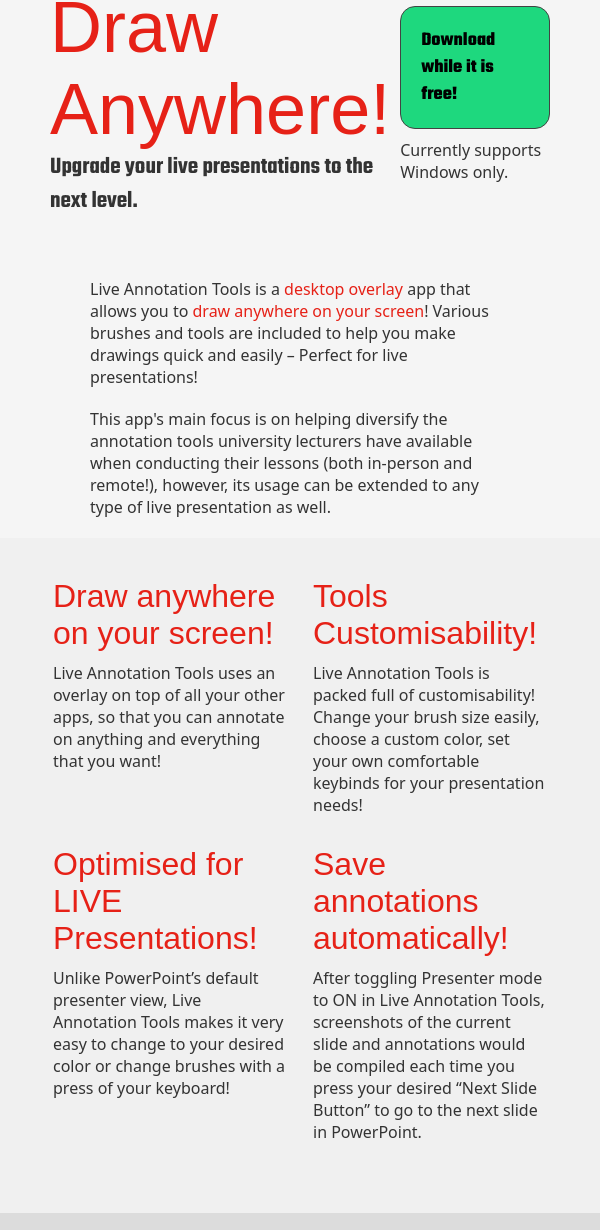
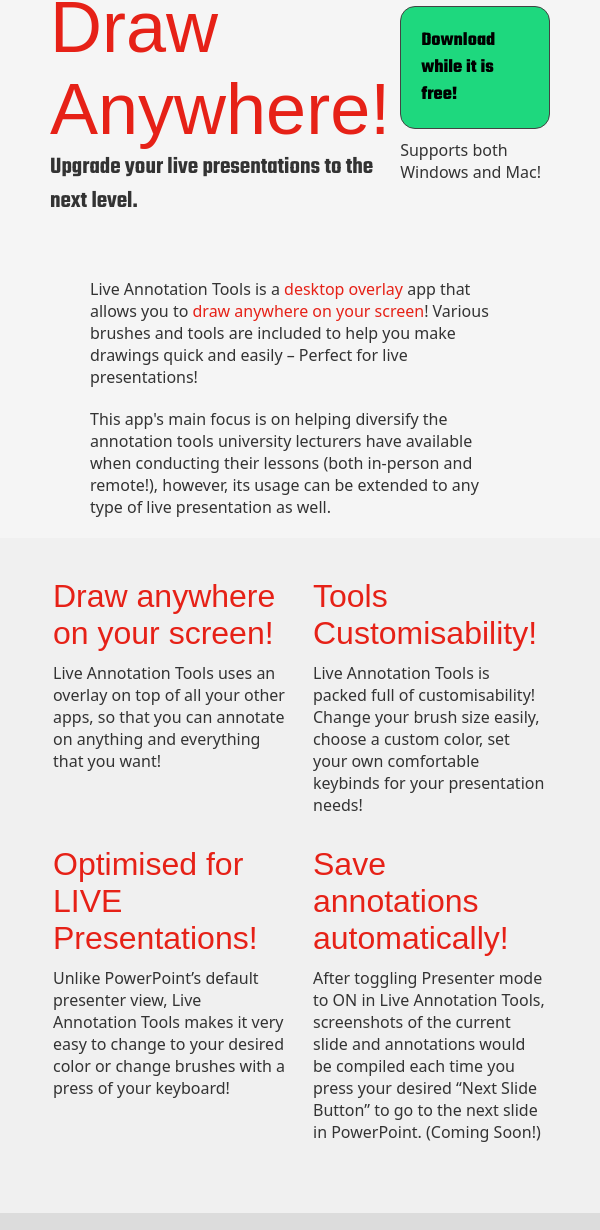
Before and after one commit to TLChicken/lecturer-broadcasting-software, an Electron app: page docs/index.html in a window 600 px wide. Shown: the part 546-1776 px from the top of the page. Drawn offline with Linux system fonts and the light colour scheme; a web font is replaced by a local one.

Commit message:
Add Mac Support indication on website

```diff
--- a/docs/index.html
+++ b/docs/index.html
@@ -122,7 +122,7 @@
             <a href="https://forms.gle/39RNj5MoSbQNW1Ar9" class="download-box teko-extrabold">
                 Download while it is free!
             </a>
-            <p>Currently supports Windows only.</p>
+            <p>Supports both Windows and Mac!</p>
         </div>
 
     </section>
@@ -149,7 +149,7 @@
         </div>
         <div class="feature">
             <h2>Save annotations automatically!</h2>
-            <p>After toggling Presenter mode to ON in Live Annotation Tools, screenshots of the current slide and annotations would be compiled each time you press your desired “Next Slide Button” to go to the next slide in PowerPoint.</p>
+            <p>After toggling Presenter mode to ON in Live Annotation Tools, screenshots of the current slide and annotations would be compiled each time you press your desired “Next Slide Button” to go to the next slide in PowerPoint. <span class="highlight">(Coming Soon!)</span> </p>
         </div>
     </section>
 
```
Also changed, not shown: docs/quickStart.html (+1 -1 lines), docs/images/mac/src pics/allow-screenshots-a1.jpg (added), docs/images/mac/src pics/allow-screenshots-a2.jpg (added), docs/images/mac/src pics/allow-screenshots-a3.jpg (added), docs/images/mac/src pics/fresh-install-2.jpg (added), docs/images/mac/src pics/fresh-install-3.jpg (added), docs/images/mac/src pics/fresh-install-4.jpg (added).
